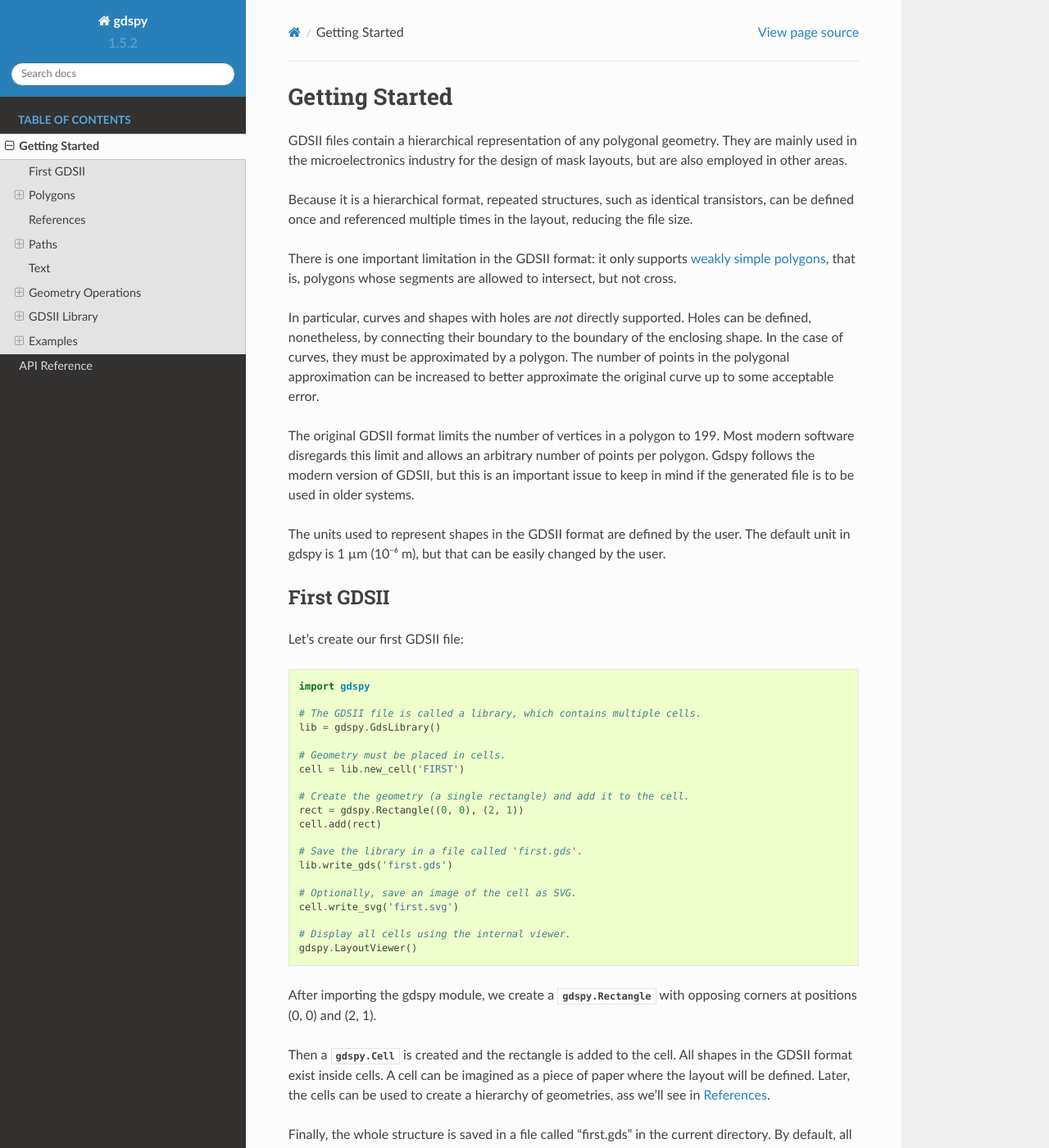
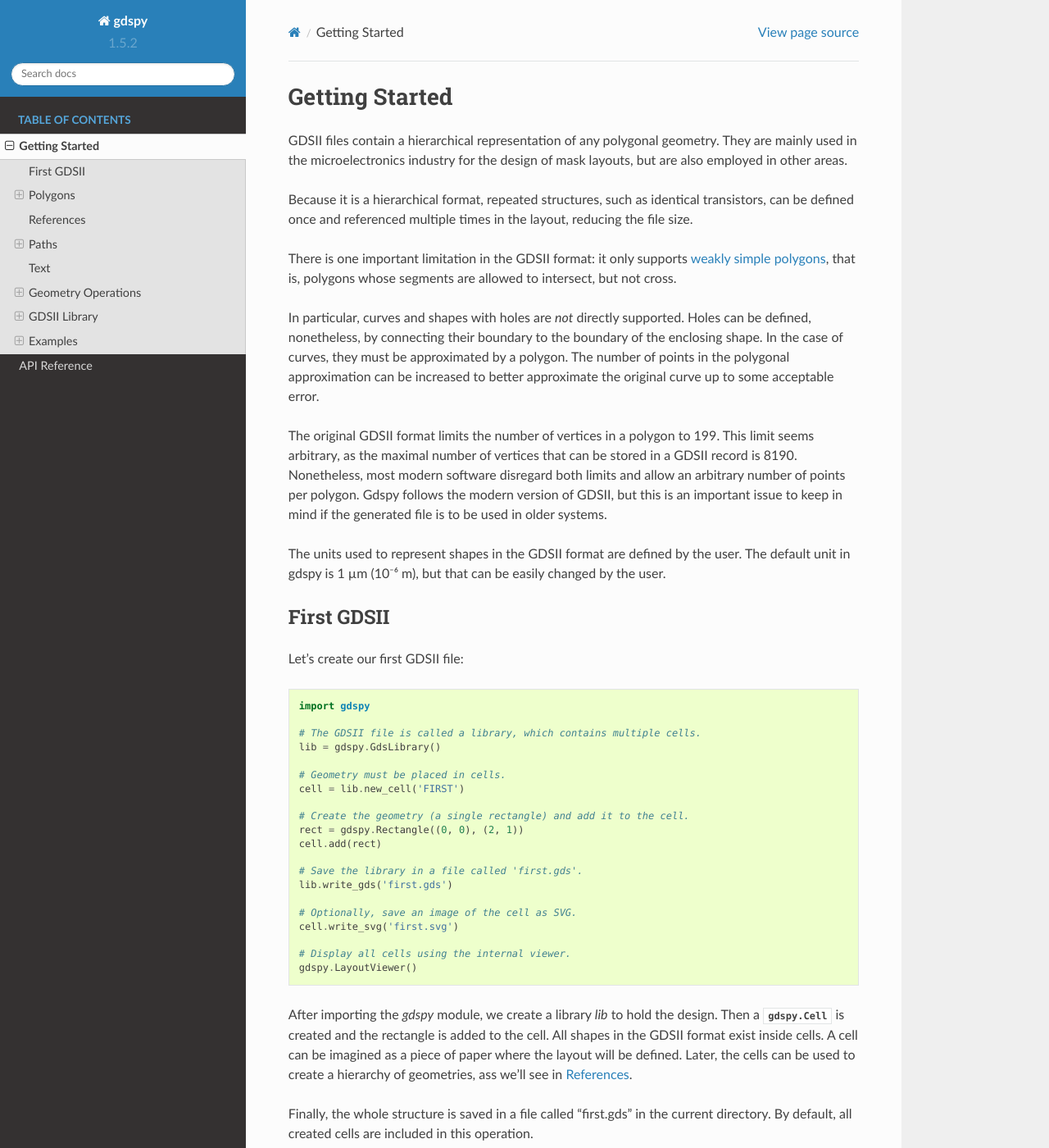
Before and after one commit to heitzmann/gdspy, a Sphinx documentation site: the page built from docs/gettingstarted.rst, in a window 1280 px wide and 1400 px high. Shown: the whole window at 82% size. Built offline with Sphinx 7.4.7 and the Read the Docs theme 2.0.0, drawn with Linux system fonts in a browser that asks for light colours.

Commit message:
Update tutorial

```diff
--- a/docs/gettingstarted.rst
+++ b/docs/gettingstarted.rst
@@ -15,7 +15,8 @@ In the case of curves, they must be approximated by a polygon.
 The number of points in the polygonal approximation can be increased to better approximate the original curve up to some acceptable error.
 
 The original GDSII format limits the number of vertices in a polygon to 199.
-Most modern software disregards this limit and allows an arbitrary number of points per polygon.
+This limit seems arbitrary, as the maximal number of vertices that can be stored in a GDSII record is 8190.
+Nonetheless, most modern software disregard both limits and allow an arbitrary number of points per polygon.
 Gdspy follows the modern version of GDSII, but this is an important issue to keep in mind if the generated file is to be used in older systems.
 
 The units used to represent shapes in the GDSII format are defined by the user.
@@ -52,8 +53,7 @@ Let's create our first GDSII file:
    gdspy.LayoutViewer()
 
 
-After importing the gdspy module, we create a :class:`gdspy.Rectangle` with opposing corners at positions (0, 0) and (2, 1).
-
+After importing the `gdspy` module, we create a library `lib` to hold the design.
 Then a :class:`gdspy.Cell` is created and the rectangle is added to the cell.
 All shapes in the GDSII format exist inside cells.
 A cell can be imagined as a piece of paper where the layout will be defined.
```
